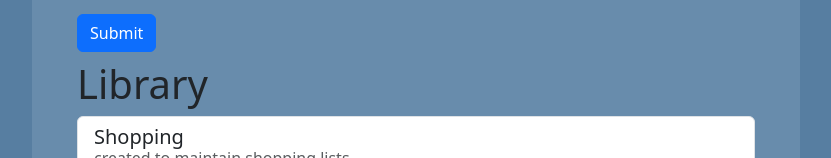
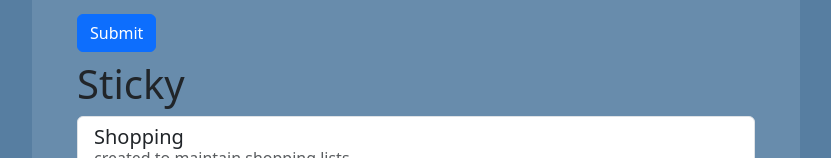
Before and after one commit to akhtarvahid/sticky-notes, a React (Create React App) app: page / in a window 1280 px wide. Shown: the part 345-503 px from the top of the page, without its empty margins (224-1055 px from the left). Built offline with nearby package versions, Linux system fonts and the light colour scheme.

Commit message:
text change

```diff
--- a/src/components/stickies-list/StickyList.tsx
+++ b/src/components/stickies-list/StickyList.tsx
@@ -16,8 +16,8 @@ const StickyList: React.FC<{
     <>
       <h2>{deleteMsg}</h2>
       <h2>{error}</h2>
-      <div data-testid="library">
-        <h1>Library</h1>
+      <div data-testid="sticky">
+        <h1>Sticky</h1>
         <ListGroup>
           {stickies?.map((sticky: StickyResponse) => (
             <ListGroup.Item key={sticky.id}>
```
